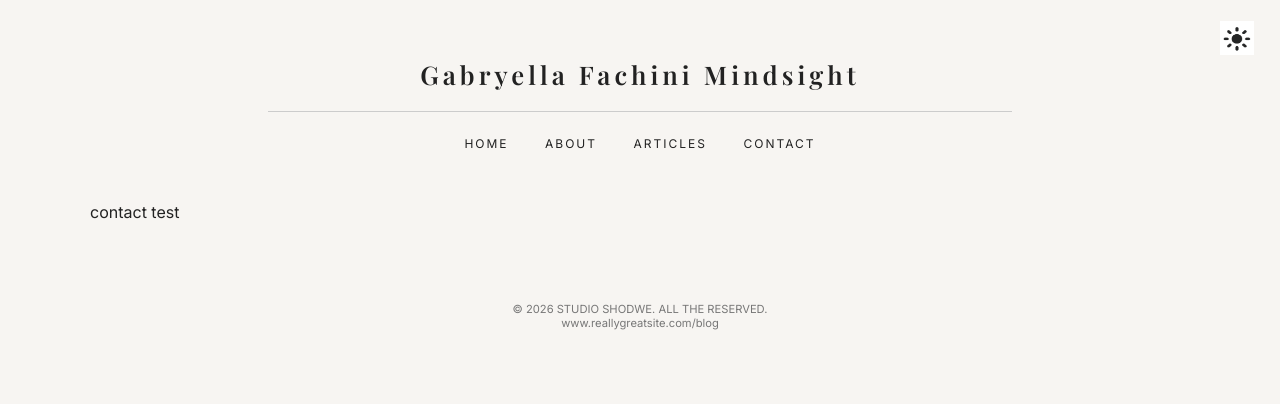
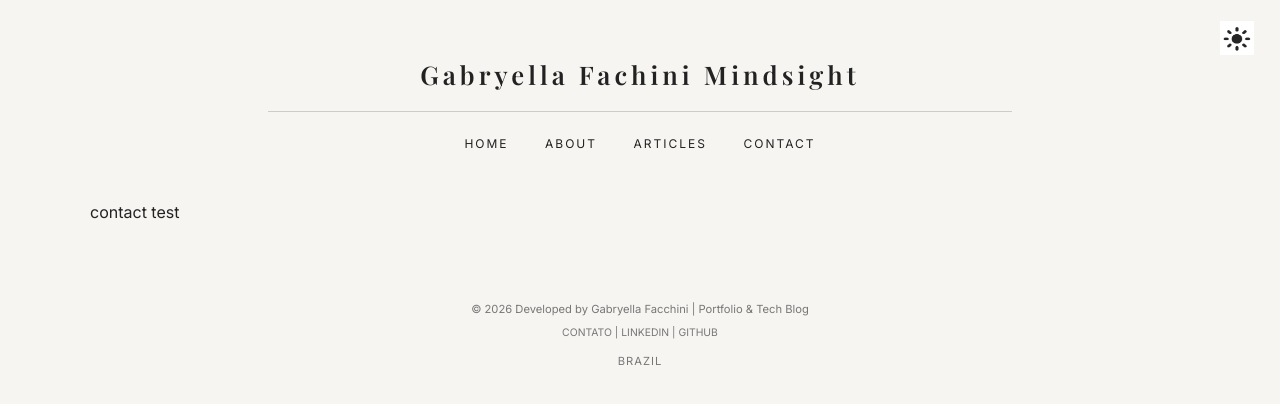
Before and after one commit to gabyfachini/gabyfachini.github.io, a Jekyll site: the page built from contact.html, in a window 1280 px wide. Shown: the top 404 px of the page. Built offline with Jekyll 4.4.1, drawn with Linux system fonts in a browser that asks for light colours.

Commit message:
Update footer with contact links and author info
Replace generic copyright/placeholder with personal branding for Gabryella Facchini. Adds CONTACT (mailto), LinkedIn and GitHub external links with small inline styling, a compact info row, and a 'BRAZIL' location line in the site footer (_layouts/default.html) to provide direct contact and portfolio references.

```diff
--- a/_layouts/default.html
+++ b/_layouts/default.html
@@ -30,8 +30,15 @@
 </main>
 
 <footer class="footer">
-  © {{ site.time | date: "%Y" }} STUDIO SHODWE. ALL THE RESERVED.<br>
-  www.reallygreatsite.com/blog
+  © {{ site.time | date: "%Y" }} Developed by Gabryella Facchini | Portfolio & Tech Blog <br>
+
+  <div style="margin-top: 10px; font-size: 0.65rem;">
+    <a href="mailto:seuemail@exemplo.com" style="color: var(--muted); text-decoration: none;">CONTATO</a> |
+    <a href="https://linkedin.com/in/seuperfil" target="_blank" style="color: var(--muted); text-decoration: none;">LINKEDIN</a> |
+    <a href="https://github.com/gabyfachini" target="_blank" style="color: var(--muted); text-decoration: none;">GITHUB</a>
+  </div>
+
+  <p style="margin-top: 15px; letter-spacing: 1px;">BRAZIL</p>
 </footer>
 
 <button id="themeToggle" aria-label="Alternar tema">
```
